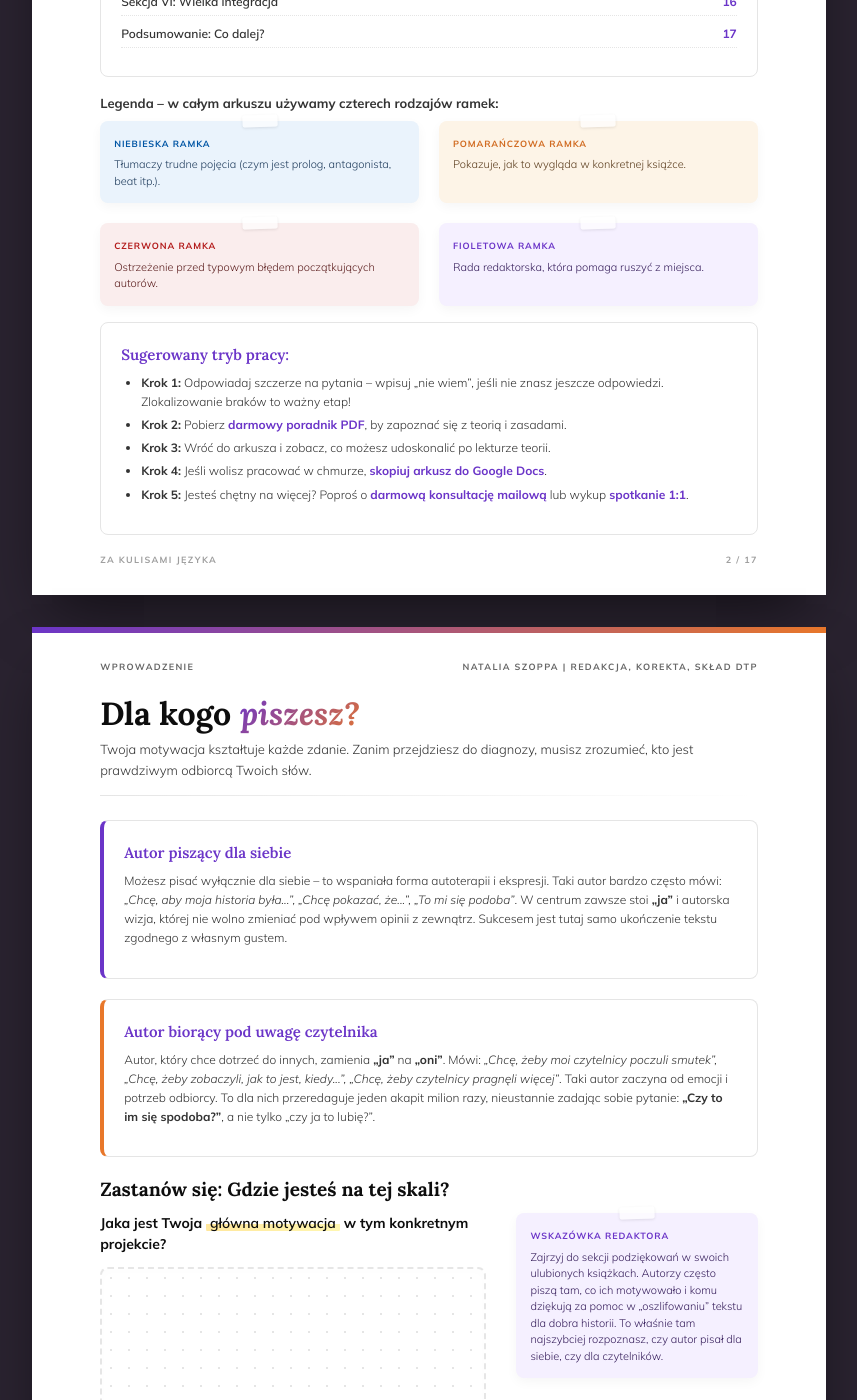
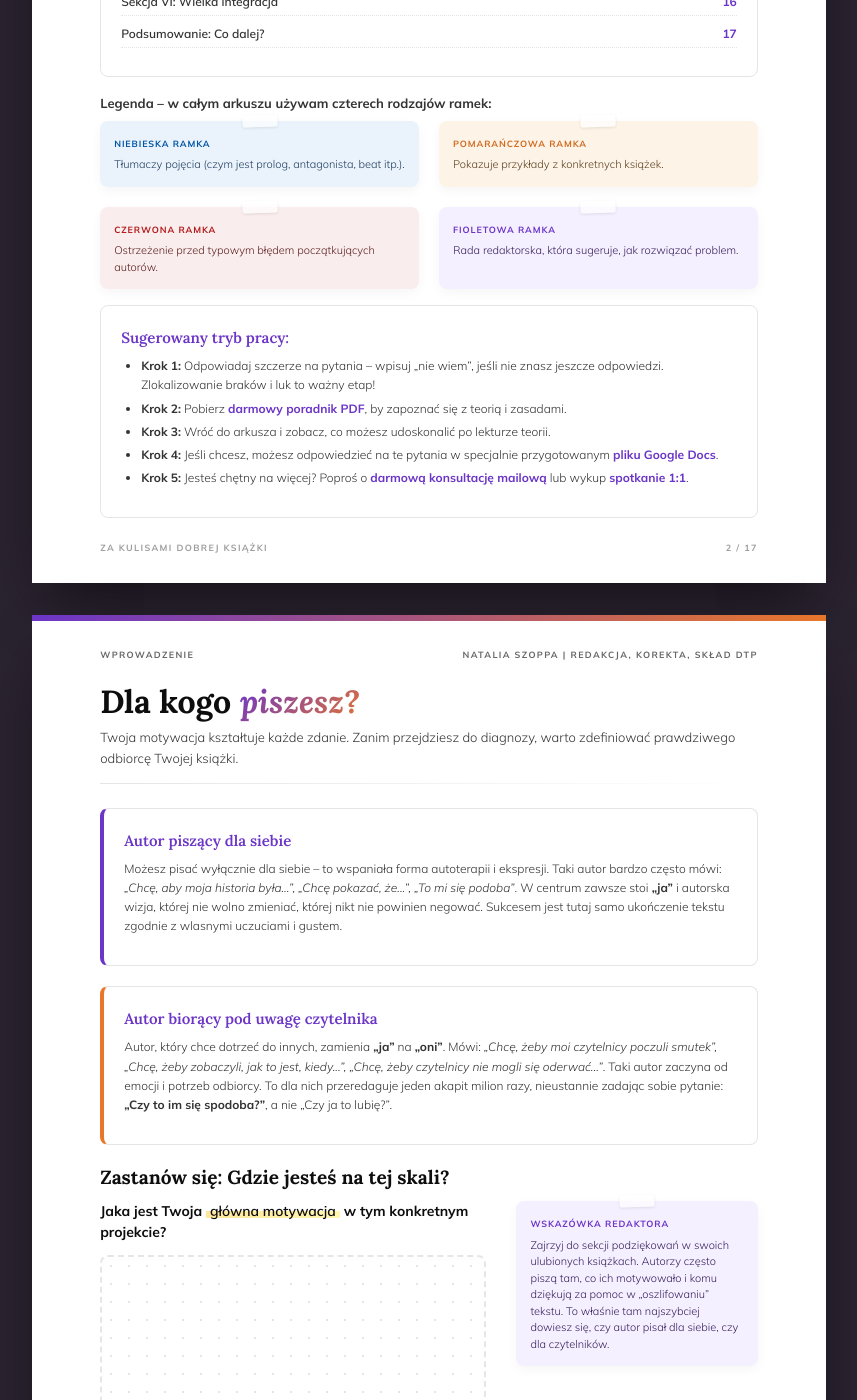
Before and after one commit to Bonnie00726/nataliaszoppa, a Jekyll site: the page najlepsza wersja arkusza so far.html, which Jekyll copies as it is, in a window 1280 px wide and 1400 px high, scrolled down 1730 px. Shown: the whole window, without its empty margins (211-1068 px from the left). Built offline with Jekyll 4.4.1, drawn with Linux system fonts in a browser that asks for light colours; some of the changed text lies outside the part shown.

Commit message:
Update najlepsza wersja arkusza so far.html

```diff
--- a/najlepsza wersja arkusza so far.html
+++ b/najlepsza wersja arkusza so far.html
@@ -2,7 +2,7 @@
 <html lang="pl">
 <head>
 <meta charset="utf-8">
-<title>Arkusz Diagnostyczny · Za kulisami języka</title>
+<title>Arkusz Diagnostyczny · Za kulisami dobrej książki</title>
 <meta name="viewport" content="width=device-width, initial-scale=1">
 
 <link rel="preconnect" href="https://fonts.googleapis.com">
@@ -333,18 +333,18 @@
   <div class="runner top"><span>Narzędzie diagnostyczne</span><span>Natalia Szoppa | Redakcja, korekta, skład DTP</span></div>
   <div class="cover">
     <div class="cover-top">
-      <div class="logo">Za kulisami <em class="grad-type">języka</em></div>
-      <div class="cover-meta">Arkusz Diagnostyczny v3</div>
+      <div class="logo">Za kulisami <em class="grad-type">dobrej książki</em></div>
+      <div class="cover-meta">Arkusz diagnostyczny </div>
     </div>
     <div class="cover-mid">
-      <span class="eyebrow">Karta Autora · Przed Redakcją</span>
+      <span class="eyebrow">Karta pracy autora · Przed Redakcją</span>
       <h1 class="title">Arkusz<br>diagnostyczny<br><em class="grad-type">dla autora powieści</em></h1>
       <div class="grad-rule"></div>
-      <p class="subtitle">Ten arkusz to nie test, w którym zdaje się egzamin.<br>To <span class="highlight-marker">narzędzie diagnostyczne</span> i przestrzeń do pracy.</p>
+      <p class="subtitle">Ten arkusz to nie test, to nie egzamin.<br>To <span class="highlight-marker">narzędzie, które pomoże Ci znaleźć luki,</span> i przestrzeń do pracy.</p>
       <p class="body" style="margin-top: 22px;">Twoim zadaniem nie jest pochwalenie się tym, że masz odpowiedź na każde pytanie, tylko zlokalizowanie miejsc, w których odpowiedzi jeszcze nie masz. Arkusz prowadzi Cię przez 6 poziomów coraz głębszej analizy własnej książki.</p>
     </div>
   </div>
-  <div class="runner bottom"><span>ZA KULISAMI JĘZYKA</span><span>1 / 17</span></div>
+  <div class="runner bottom"><span>ZA KULISAMI DOBREJ KSIĄŻKI</span><span>1 / 17</span></div>
 </section>
 
 <section class="page">
@@ -371,16 +371,16 @@
     </ul>
   </div>
 
-  <p class="body" style="font-weight: 700; margin-bottom: 6px;">Legenda – w całym arkuszu używamy czterech rodzajów ramek:</p>
+  <p class="body" style="font-weight: 700; margin-bottom: 6px;">Legenda – w całym arkuszu używam czterech rodzajów ramek:</p>
 
   <div class="legend-grid" style="margin-top: 0; margin-bottom: 16px;">
     <div class="box box-blue">
       <span class="box-title">Niebieska ramka</span>
-      Tłumaczy trudne pojęcia (czym jest prolog, antagonista, beat itp.).
+      Tłumaczy pojęcia (czym jest prolog, antagonista, beat itp.).
     </div>
     <div class="box box-orange">
       <span class="box-title">Pomarańczowa ramka</span>
-      Pokazuje, jak to wygląda w konkretnej książce.
+      Pokazuje przykłady z konkretnych książek.
     </div>
     <div class="box box-red">
       <span class="box-title">Czerwona ramka</span>
@@ -388,38 +388,38 @@
     </div>
     <div class="box box-purple">
       <span class="box-title">Fioletowa ramka</span>
-      Rada redaktorska, która pomaga ruszyć z miejsca.
+      Rada redaktorska, która sugeruje, jak rozwiązać problem.
     </div>
   </div>
 
   <div class="reading-content" style="margin-bottom: 0;">
     <h4>Sugerowany tryb pracy:</h4>
     <ul>
-      <li><strong>Krok 1:</strong> Odpowiadaj szczerze na pytania – wpisuj „nie wiem”, jeśli nie znasz jeszcze odpowiedzi. Zlokalizowanie braków to ważny etap!</li>
+      <li><strong>Krok 1:</strong> Odpowiadaj szczerze na pytania – wpisuj „nie wiem”, jeśli nie znasz jeszcze odpowiedzi. Zlokalizowanie braków i luk to ważny etap!</li>
       <li><strong>Krok 2:</strong> Pobierz <a href="#" style="color: var(--grad-start); font-weight: bold; text-decoration: none;">darmowy poradnik PDF</a>, by zapoznać się z teorią i zasadami.</li>
       <li><strong>Krok 3:</strong> Wróć do arkusza i zobacz, co możesz udoskonalić po lekturze teorii.</li>
-      <li><strong>Krok 4:</strong> Jeśli wolisz pracować w chmurze, <a href="#" style="color: var(--grad-start); font-weight: bold; text-decoration: none;">skopiuj arkusz do Google Docs</a>.</li>
+      <li><strong>Krok 4:</strong> Jeśli chcesz, możesz odpowiedzieć na te pytania w specjalnie przygotowanym <a href="#" style="color: var(--grad-start); font-weight: bold; text-decoration: none;">pliku Google Docs</a>.</li>
       <li><strong>Krok 5:</strong> Jesteś chętny na więcej? Poproś o <a href="mailto:kontakt@zakulisamijezyka.pl" style="color: var(--grad-start); font-weight: bold; text-decoration: none;">darmową konsultację mailową</a> lub wykup <a href="#" style="color: var(--grad-start); font-weight: bold; text-decoration: none;">spotkanie 1:1</a>.</li>
     </ul>
   </div>
-  <div class="runner bottom"><span>ZA KULISAMI JĘZYKA</span><span>2 / 17</span></div>
+  <div class="runner bottom"><span>ZA KULISAMI DOBREJ KSIĄŻKI</span><span>2 / 17</span></div>
 </section>
 
 <section class="page">
   <div class="runner top"><span>Wprowadzenie</span><span>Natalia Szoppa | Redakcja, korekta, skład DTP</span></div>
   <div class="section-opener">
     <h2 class="section-title">Dla kogo <em class="grad-type">piszesz?</em></h2>
-    <p class="body">Twoja motywacja kształtuje każde zdanie. Zanim przejdziesz do diagnozy, musisz zrozumieć, kto jest prawdziwym odbiorcą Twoich słów.</p>
+    <p class="body">Twoja motywacja kształtuje każde zdanie. Zanim przejdziesz do diagnozy, warto zdefiniować prawdziwego odbiorcę Twojej książki.</p>
   </div>
 
   <div class="reading-content" style="border-left: 4px solid var(--grad-start);">
     <h4>Autor piszący dla siebie</h4>
-    <p>Możesz pisać wyłącznie dla siebie – to wspaniała forma autoterapii i ekspresji. Taki autor bardzo często mówi: <em>„Chcę, aby moja historia była...”, „Chcę pokazać, że...”, „To mi się podoba”</em>. W centrum zawsze stoi <strong>„ja”</strong> i autorska wizja, której nie wolno zmieniać pod wpływem opinii z zewnątrz. Sukcesem jest tutaj samo ukończenie tekstu zgodnego z własnym gustem.</p>
+    <p>Możesz pisać wyłącznie dla siebie – to wspaniała forma autoterapii i ekspresji. Taki autor bardzo często mówi: <em>„Chcę, aby moja historia była...”, „Chcę pokazać, że...”, „To mi się podoba”</em>. W centrum zawsze stoi <strong>„ja”</strong> i autorska wizja, której nie wolno zmieniać, której nikt nie powinien negować. Sukcesem jest tutaj samo ukończenie tekstu zgodnie z wlasnymi uczuciami i gustem.</p>
   </div>
 
   <div class="reading-content" style="border-left: 4px solid var(--grad-end);">
     <h4>Autor biorący pod uwagę czytelnika</h4>
-    <p>Autor, który chce dotrzeć do innych, zamienia <strong>„ja”</strong> na <strong>„oni”</strong>. Mówi: <em>„Chcę, żeby moi czytelnicy poczuli smutek”, „Chcę, żeby zobaczyli, jak to jest, kiedy...”, „Chcę, żeby czytelnicy pragnęli więcej”</em>. Taki autor zaczyna od emocji i potrzeb odbiorcy. To dla nich przeredaguje jeden akapit milion razy, nieustannie zadając sobie pytanie: <strong>„Czy to im się spodoba?”</strong>, a nie tylko „czy ja to lubię?”.</p>
+    <p>Autor, który chce dotrzeć do innych, zamienia <strong>„ja”</strong> na <strong>„oni”</strong>. Mówi: <em>„Chcę, żeby moi czytelnicy poczuli smutek”, „Chcę, żeby zobaczyli, jak to jest, kiedy...”, „Chcę, żeby czytelnicy nie mogli się oderwać...”</em>. Taki autor zaczyna od emocji i potrzeb odbiorcy. To dla nich przeredaguje jeden akapit milion razy, nieustannie zadając sobie pytanie: <strong>„Czy to im się spodoba?”</strong>, a nie „Czy ja to lubię?”.</p>
   </div>
 
   <div class="q-row">
@@ -433,11 +433,11 @@
     <div class="q-sidebar">
       <div class="box box-purple">
         <span class="box-title">Wskazówka Redaktora</span>
-        Zajrzyj do sekcji podziękowań w swoich ulubionych książkach. Autorzy często piszą tam, co ich motywowało i komu dziękują za pomoc w „oszlifowaniu” tekstu dla dobra historii. To właśnie tam najszybciej rozpoznasz, czy autor pisał dla siebie, czy dla czytelników.
+        Zajrzyj do sekcji podziękowań w swoich ulubionych książkach. Autorzy często piszą tam, co ich motywowało i komu dziękują za pomoc w „oszlifowaniu” tekstu. To właśnie tam najszybciej dowiesz się, czy autor pisał dla siebie, czy dla czytelników.
       </div>
     </div>
   </div>
-  <div class="runner bottom"><span>ZA KULISAMI JĘZYKA</span><span>3 / 17</span></div>
+  <div class="runner bottom"><span>ZA KULISAMI DOBREJ KSIĄŻKI</span><span>3 / 17</span></div>
 </section>
 
 <section class="page">
@@ -445,7 +445,7 @@
   <div class="section-opener">
     <span class="handwritten-note" style="position: absolute; top: 10px; right: 0;">Nie wymyślaj na siłę!</span>
     <h2 class="section-title">Szybka diagnoza <em class="grad-type">fabularna</em></h2>
-    <p class="body">Zanim zagłębisz się w szczegóły, sprawdź, czy historia ma strukturę. Jeśli na któreś pytanie nie potrafisz odpowiedzieć szczegółowo, to sygnał, że znalazłeś miejsce wymagające uwagi. Wpisz: <strong>„Jeszcze nie wiem”</strong> i jedź dalej.</p>
+    <p class="body">Zanim zagłębisz się w szczegóły, sprawdź, czy historia ma podstawowe elementy. Jeśli na któreś pytanie nie potrafisz odpowiedzieć szczegółowo, to sygnał, że znalazłeś miejsce wymagające uwagi. Wpisz: <strong>„Jeszcze nie wiem”</strong> i kontynuuj.</p>
   </div>
 
   <div class="q-row">
@@ -459,7 +459,7 @@
       <div class="dot-grid-box"></div>
     </div>
     <div class="q-sidebar">
-      <div class="box box-blue"><span class="box-title">Pojęcie</span>Prolog to zwiastun filmu. Jeśli w zwiastunie pokazujesz wybuch, widz oczekuje wybuchu. Musisz dotrzymać obietnicy do samego końca.</div>
+      <div class="box box-blue"><span class="box-title">Pojęcie</span>Prolog to coś jak zwiastun filmu. Jeśli w zwiastunie pokazujesz wybuch, widz oczekuje wybuchu. Musisz dotrzymać tej obietnicy.</div>
       <div class="box box-orange"><span class="box-title">Przykład z literatury</span><em>Pieśń lodu i ognia:</em> Zwiadowcy giną z rąk Białych Wędrowców. Prolog dotrzymał obietnicy: stają się centralnym zagrożeniem sagi.</div>
       <div class="box box-red"><span class="box-title">Najczęstszy Błąd</span>Prolog „bardzo dawno temu”, bez echa w historii. Jeśli możesz go wyciąć i nikt nie zauważy – jest dekoracją.</div>
     </div>
@@ -476,11 +476,11 @@
       <div class="dot-grid-box"></div>
     </div>
     <div class="q-sidebar">
-      <div class="box box-blue"><span class="box-title">Pojęcie</span>To osoba, której decyzje napędzają historię. To NIE jest po prostu „najfajniejsza postać”. To ta, która z czegoś rezygnuje.</div>
+      <div class="box box-blue"><span class="box-title">Pojęcie</span>To osoba, której decyzje napędzają historię. To NIE jest po prostu „najfajniejsza postać”. To ta, która z czegoś rezygnuje, coś robi, działa, coś chce osiągnąć.</div>
       <div class="box box-purple"><span class="box-title">Rada Redaktora</span>Znajdź JEDNĄ scenę w pierwszym akcie, po której bohater nie może już wrócić do poprzedniego życia.</div>
     </div>
   </div>
-  <div class="runner bottom"><span>ZA KULISAMI JĘZYKA</span><span>4 / 17</span></div>
+  <div class="runner bottom"><span>ZA KULISAMI DOBREJ KSIĄŻKI</span><span>4 / 17</span></div>
 </section>
 
 <section class="page">
@@ -492,12 +492,12 @@
         <span class="qnum-bg">03</span>
         <h3 class="qtitle">ŚWIAT: Czy czytelnik wie, gdzie jest?</h3>
       </div>
-      <div class="main-question">Czy Twoje miejsce akcji ma <span class="highlight-marker">nazwę, konkretny czas i zasady</span> logiczne wewnątrz świata?</div>
+      <div class="main-question">Czy Twoje miejsce akcji ma <span class="highlight-marker">nazwę, konkretny czas i logiczne zasady?</span></div>
       <div class="helper-text">Pytanie pomocnicze: Wymień 3 rzeczy, których w Twoim świecie NIE wolno zrobić.</div>
       <div class="dot-grid-box"></div>
     </div>
     <div class="q-sidebar">
-      <div class="box box-blue"><span class="box-title">Pojęcie</span>Świat to reguły (technologia, prawo, magia). Jeśli raz łamiesz zasady, czytelnik traci zaufanie.</div>
+      <div class="box box-blue"><span class="box-title">Pojęcie</span>Świat to reguły (technologia, prawo, magia). Jeśli łamiesz te zasady (często w przypływie pisarskiej weny i na potrzeby konkretnej sceny), czytelnik traci zaufanie. Zasady pokrywające się z tymi ze świata rzeczywistego, są tym bardziej ważne, bo czytelnik wie i czuje, że coś nie gra. Sama wiele razy łapałam się na myśleniu: „No nie, normlanie to tak nie działa, plot armour!”.</div>
       <div class="box box-red"><span class="box-title">Najczęstszy Błąd</span>Używanie technologii z innej epoki (np. smartfony w latach 70.) lub nagła zmiana reguł magii by uratować fabułę.</div>
     </div>
   </div>
@@ -514,10 +514,10 @@
     </div>
     <div class="q-sidebar">
       <div class="box box-orange"><span class="box-title">Przykład z literatury</span><em>Nędznicy:</em> Inspektor Javert nie jest „zły”. Jest fanatycznie sprawiedliwy z własnej perspektywy.</div>
-      <div class="box box-red"><span class="box-title">Najczęstszy Błąd</span>Antagonista pojawia się w połowie książki. Jeśli go nie widać, pokaż chociaż SKUTKI jego działań od 1 strony.</div>
+      <div class="box box-red"><span class="box-title">Najczęstszy Błąd</span>Antagonista pojawia się dopiero w połowie książki. Jeśli go nie widać, pokaż chociaż SKUTKI jego działań już gdzieś na początku.</div>
     </div>
   </div>
-  <div class="runner bottom"><span>ZA KULISAMI JĘZYKA</span><span>5 / 17</span></div>
+  <div class="runner bottom"><span>ZA KULISAMI DOBREJ KSIĄŻKI</span><span>5 / 17</span></div>
 </section>
 
 <section class="page">
@@ -535,7 +535,7 @@
     </div>
     <div class="q-sidebar">
       <div class="box box-blue"><span class="box-title">Pojęcie</span>Postacie drugoplanowe mają własne cele, ale nie mogą one przyćmiewać celu głównego bohatera (chyba że to książka wielowątkowa).</div>
-      <div class="box box-red"><span class="box-title">Najczęstszy Błąd</span>Pierwsza połowa to pomaganie przyjaciołom w ich dramatach. Czytelnik zapomina o głównym celu bohatera.</div>
+      <div class="box box-red"><span class="box-title">Najczęstszy Błąd</span>Pierwsza połowa to pomaganie przyjaciołom w ich dramatach. Czytelnik zapomina o głównym celu bohatera i wlasciwie o głównym bohaterze.</div>
     </div>
   </div>
 
@@ -560,11 +560,11 @@
       </div>
     </div>
     <div class="q-sidebar">
-      <div class="box box-blue"><span class="box-title">Pojęcie</span>O postaci musisz wiedzieć więcej, niż trafi do książki: wiek, blizny, nawyki, czego się boi, do jakiej muzyki tańczy.</div>
+      <div class="box box-blue"><span class="box-title">Pojęcie</span>O postaci musisz wiedzieć więcej, niż trafi do książki: wiek, blizny, nawyki, czego się boi, do jakiej muzyki tańczy. Pozwoli Ci to stworzyć postać, z którą czytelnicy będę się utożsamiać lub, jeśli taki jest cel, nienawidzić. Zwróć uwagę, że fani często pytają autorów, co dana postać zrobiłaby, gdyby...</div>
       <div class="box box-orange"><span class="box-title">Przykład</span>Geralt w pustej karczmie siada tyłem do ściany i obserwuje wyjście. Yennefer żąda najlepszego wina. To wynika z ich charakteru.</div>
     </div>
   </div>
-  <div class="runner bottom"><span>ZA KULISAMI JĘZYKA</span><span>6 / 17</span></div>
+  <div class="runner bottom"><span>ZA KULISAMI DOBREJ KSIĄŻKI</span><span>6 / 17</span></div>
 </section>
 
 <section class="page">
@@ -576,13 +576,13 @@
         <span class="qnum-bg">07</span>
         <h3 class="qtitle">NARRACJA: Czy sam byś to przeczytał?</h3>
       </div>
-      <div class="main-question">Czy Twoje opisy <span class="highlight-marker">wnoszą coś do fabuły</span>, czy są tylko <span class="highlight-marker">ozdobnikami</span>? Napisz, co wnoszą.</div>
+      <div class="main-question">Czy Twoje opisy i dialogi <span class="highlight-marker">wnoszą coś do fabuły</span>, czy są tylko <span class="highlight-marker">ozdobnikami</span>? Napisz, co wnoszą.</div>
 
       <div class="dot-grid-box" style="min-height: auto;">
         <div style="position: relative; z-index: 2; font-size: 12px; line-height: 1.6; color: var(--ink-soft); margin-top: 5px;">
-          <p style="margin-bottom: 8px;"><strong>Przykład do analizy:</strong> Opisujesz scenę gotowania, zaczyna się niewinnie, bo od wejścia do kuchni i przygotowania rzeczy, ale potem zaczynasz opisywać krok po kroku, jak bohater ugotował rosół.</p>
-          <p style="margin-bottom: 8px;"><strong>Pytanie:</strong> Czy jest to książka, w której główny bohater jest kucharzem i jest to ważne? Czy są w tej narracji wstawki typu: <em>„uwielbiał dodawać kapustę włoską, bo przypominało mu to, jak jego zmarła babcia gotowała”</em>, czyli coś, co pozwala poznać bohatera lepiej?</p>
-          <p style="margin-bottom: 20px;">Czy nagle zrobił się z tego suchy opis, jak ugotować rosół? Wystarczy zmienić formatowanie i mamy idealny tekst do książki kucharskiej.</p>
+          <p style="margin-bottom: 8px;"><strong>Przykład do analizy:</strong> Opisujesz scenę gotowania, zaczyna się niewinnie, bo od wejścia do kuchni i przygotowania produktów, ale potem zaczynasz opisywać krok po kroku, jak bohater ugotował rosół.</p>
+          <p style="margin-bottom: 8px;"><strong>Pytanie:</strong> Czy jest to książka, w której główny bohater jest kucharzem i jest to ważne? Czy są w tej narracji wstawki typu: <em>„Uwielbiał dodawać kapustę włoską, bo przypominało mu to, jak jego zmarła babcia gotowała”</em>, czyli coś, co pozwala poznać bohatera lepiej?</p>
+          <p style="margin-bottom: 20px;">Czy nagle zrobił się z tego suchy opis, jak ugotować rosół? Wystarczy zmienić formatowanie i mamy idealny tekst do książki kucharskiej?</p>
 
           <div class="fill-list">
             <div class="fill-row"><span class="fill-label" style="opacity: 0;">Miejsce na notatki</span><div class="fill-space"></div></div>
@@ -593,18 +593,18 @@
 
     </div>
     <div class="q-sidebar">
-      <div class="box box-purple"><span class="box-title">Test Prawdy</span>Przeczytaj swój najdłuższy opis na głos. Jeśli sam się gubisz w piątym zdaniu, czytelnik zgubi się w drugim. Skracaj.</div>
+      <div class="box box-purple"><span class="box-title">Test Prawdy</span>Przeczytaj swój najdłuższy opis lub dialog na głos. Jeśli sam się gubisz w piątym zdaniu, czytelnik zgubi się w drugim. Skracaj.</div>
       <div class="box box-red"><span class="box-title">Uwaga na objętość</span>Opis w Wordzie może i wygląda na krótki, ale jak zmienisz rozmiar strony na A5, to zobaczysz, ile faktycznie będzie zajmował stron w druku. Jeśli więcej niż 2, to rozważ skrócenie go.</div>
     </div>
   </div>
-  <div class="runner bottom"><span>ZA KULISAMI JĘZYKA</span><span>7 / 17</span></div>
+  <div class="runner bottom"><span>ZA KULISAMI DOBREJ KSIĄŻKI</span><span>7 / 17</span></div>
 </section>
 
 <section class="page">
   <div class="runner top"><span class="grad-type">Sekcja I</span><span>Natalia Szoppa | Redakcja, korekta, skład DTP</span></div>
   <div class="section-opener">
     <h2 class="section-title">Dlaczego w ogóle <em class="grad-type">piszesz?</em></h2>
-    <p class="body">Ta sekcja idzie głębiej. Te odpowiedzi pomogą Ci się zmotywować w momencie załamania pracy nad tekstem.</p>
+    <p class="body">Ta sekcja idzie głębiej. Te odpowiedzi pomogą Ci się zmotywować w momencie kryzysu.</p>
   </div>
 
   <div class="q-row">
```
